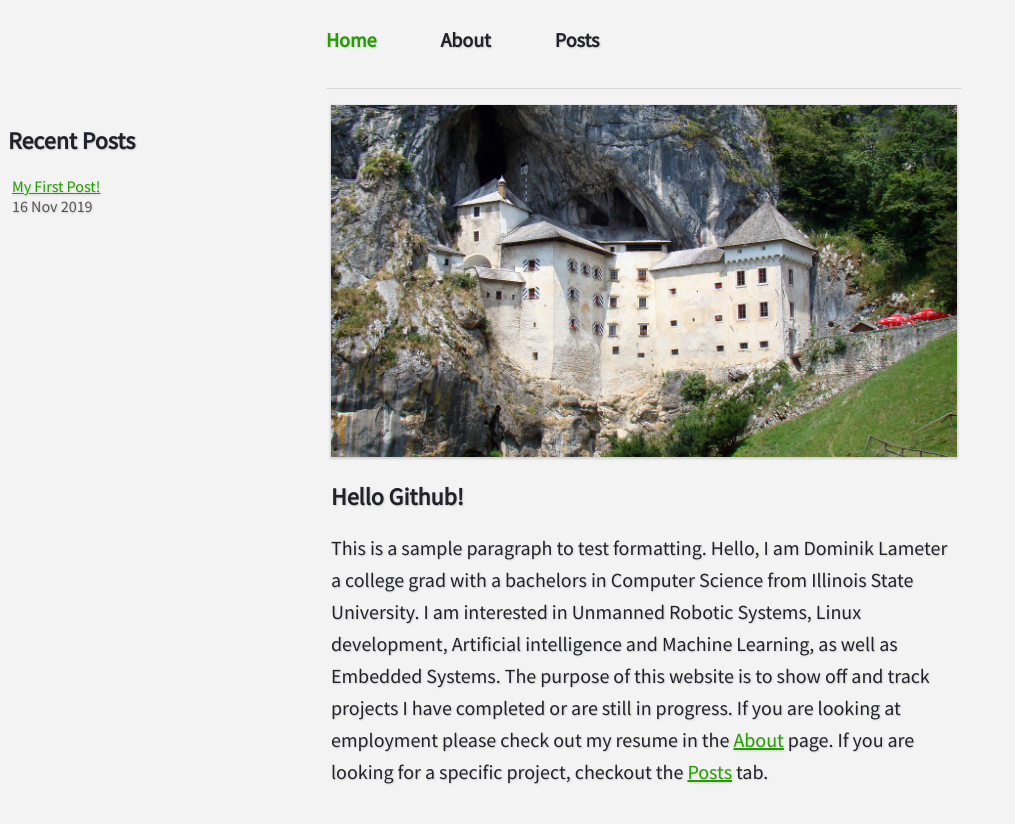
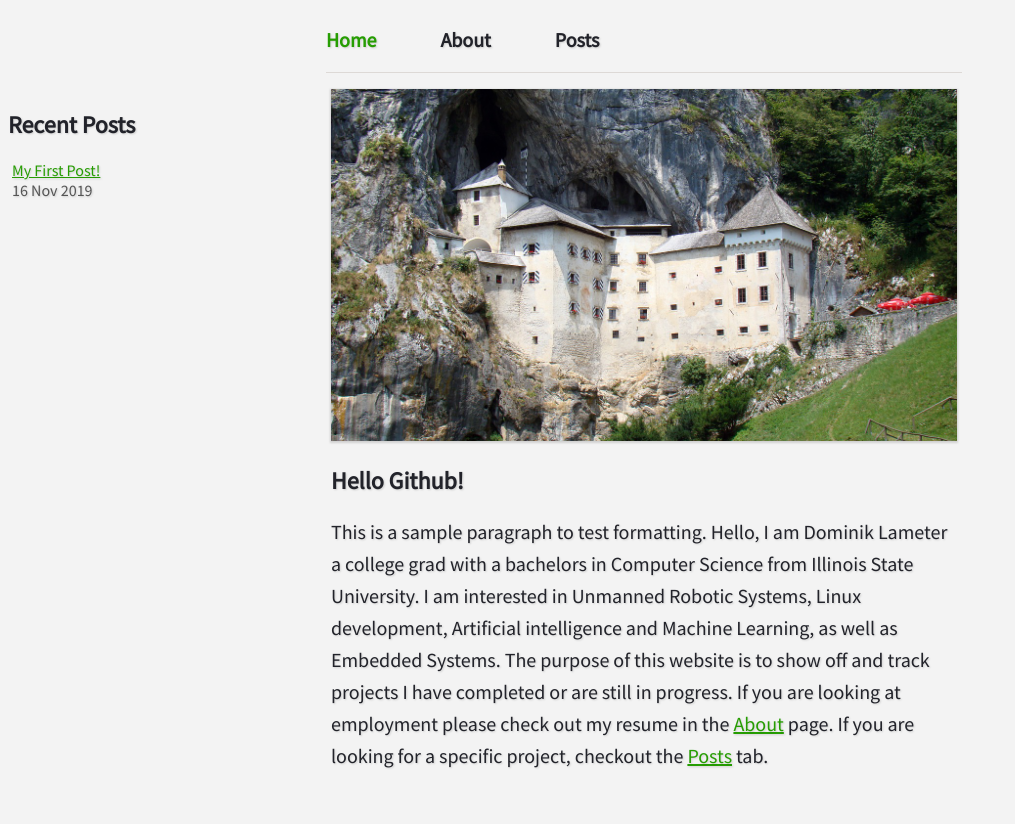
Before and after one commit to dlameter/dlameter.github.io, a Jekyll site: the page built from index.html, in a window 1280 px wide. Shown: the top 824 px of the page, without its empty margins (0-1015 px from the left). Built offline with Jekyll 4.4.1, drawn with Linux system fonts in a browser that asks for light colours.

Commit message:
Moved horizontal rule on the nav bar closer

```diff
--- a/_sass/main.scss
+++ b/_sass/main.scss
@@ -198,7 +198,7 @@ p {
   display: flex;
   flex-flow: row nowrap;
   justify-content: flex-start;
-  margin: 1rem auto 2rem;
+  margin: 1rem auto 1rem;
   position: relative;
   width: 100%;
 }
```
